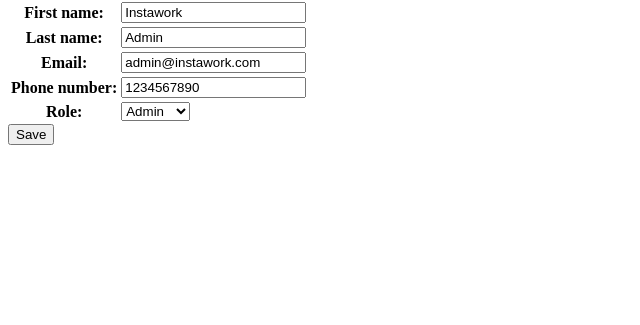
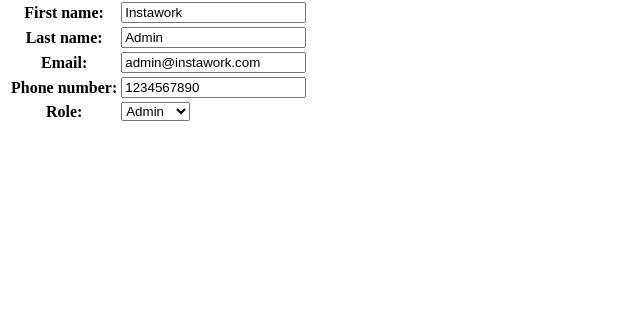
Before and after one commit to youngseokl/instawork_takehome, a Django app: page /team_management_app/edit/0 in a window 1280 px wide. Shown: the part 120-445 px from the top of the page, without its empty margins (0-640 px from the left). Run offline with Django 4.2, Linux system fonts and the light colour scheme; data comes from the database, SQL or seed files in the repository.

Commit message:
Edit for root admin user also disabled

```diff
--- a/team_management_app/templates/edit_member_form.html
+++ b/team_management_app/templates/edit_member_form.html
@@ -10,9 +10,9 @@
       <table>
           {{ form.as_table }}
       </table>
-      <input type="submit" value="Save">
     </form>
     {% if pk != 0 %}
+    <input type="submit" value="Save">
       <form action="{% url 'delete-member' pk%}">
           {% csrf_token %}
           <button type="submit" title="Remove this account" value="delete" onclick="return confirm('Are you sure?');">Delete</button>
```
